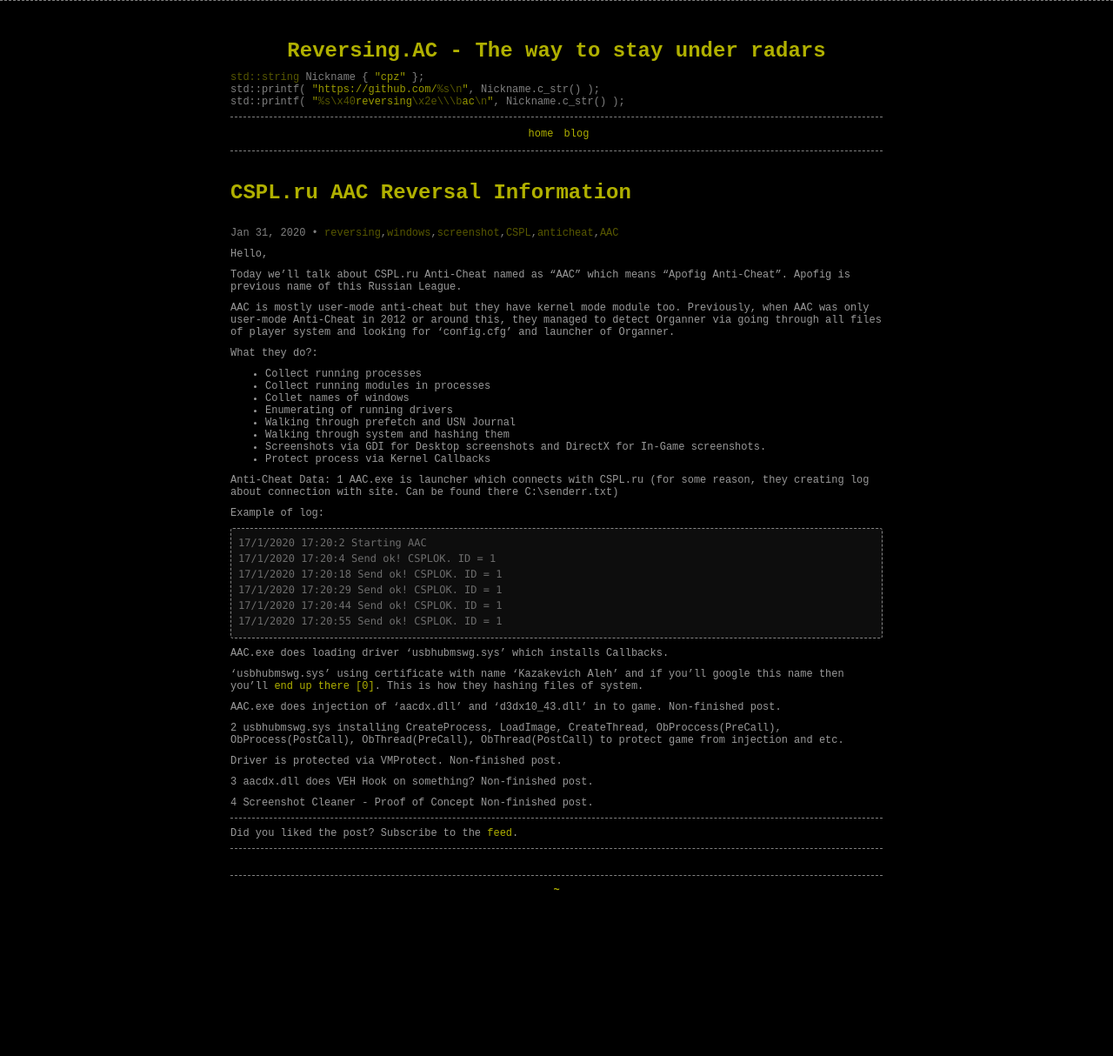
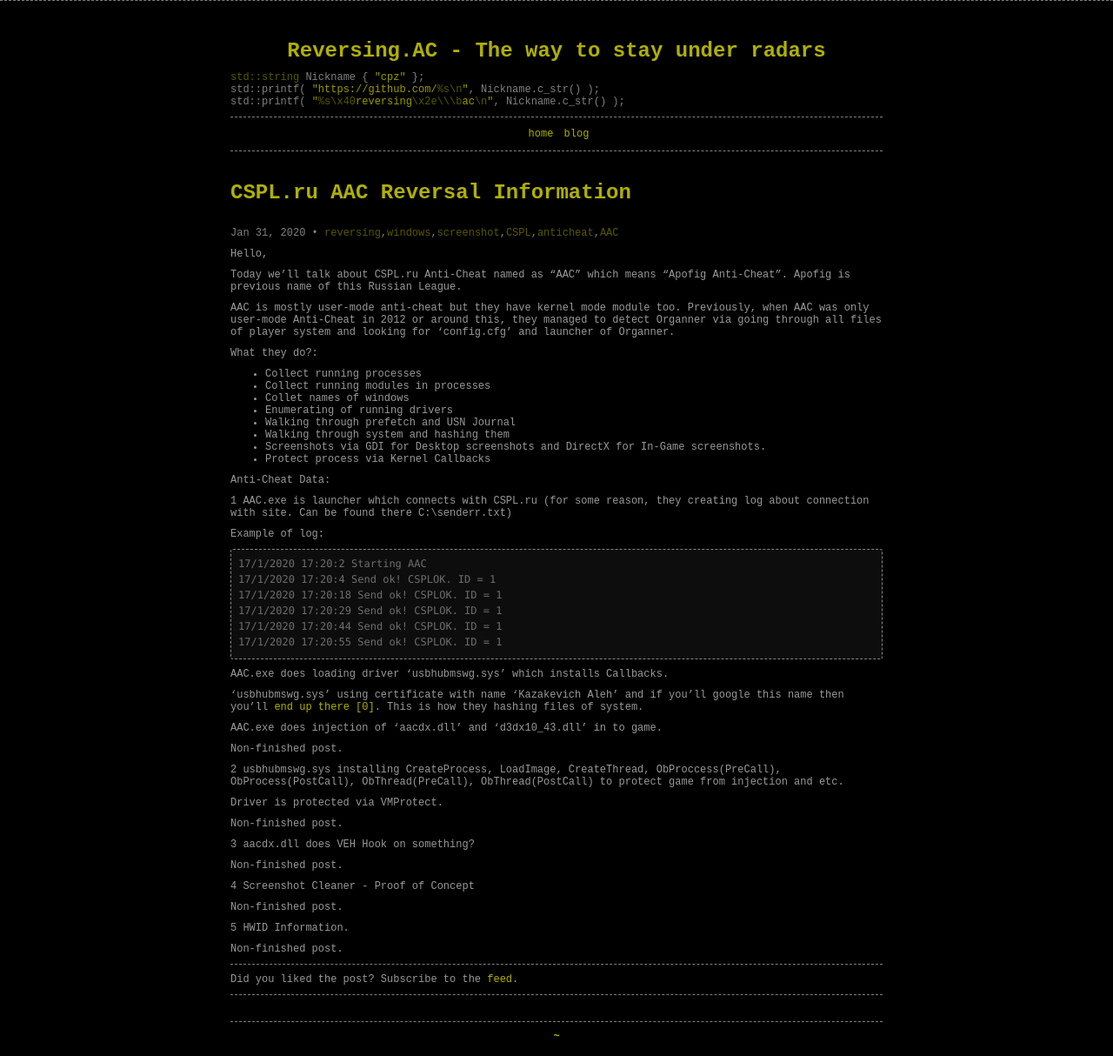
Before and after one commit to cpz/cpz.github.io, a Jekyll site: the page built from _posts/2020/2020-01-01-CSPL-AAC-Reversal-Information.md, in a window 1280 px wide. Shown: the whole page at 87% size. Built offline with Jekyll 4.4.1, drawn with Linux system fonts in a browser that asks for light colours; comment, search, counter and statistics services are not loaded; before the commit the page ends 1046 px from its top, so only the background shows below that.

Commit message:
Update 2020-01-01-CSPL-AAC-Reversal-Information.md

```diff
--- a/_posts/2020/2020-01-01-CSPL-AAC-Reversal-Information.md
+++ b/_posts/2020/2020-01-01-CSPL-AAC-Reversal-Information.md
@@ -31,6 +31,7 @@ What they do?:
 * Protect process via Kernel Callbacks
 
 Anti-Cheat Data:
+
 1 AAC.exe is launcher which connects with CSPL.ru (for some reason, they creating log about connection with site. Can be found there C:\senderr.txt)
 
 Example of log:
@@ -49,17 +50,25 @@ AAC.exe does loading driver 'usbhubmswg.sys' which installs Callbacks.
 'usbhubmswg.sys' using certificate with name 'Kazakevich Aleh' and if you'll google this name then you'll [end up there \[0\]][0]. This is how they hashing files of system.
 
 AAC.exe does injection of 'aacdx.dll' and 'd3dx10_43.dll' in to game.
+
 Non-finished post.
 
 2 usbhubmswg.sys installing CreateProcess, LoadImage, CreateThread, ObProccess(PreCall), ObProcess(PostCall), ObThread(PreCall), ObThread(PostCall) to protect game from injection and etc.
 
 Driver is protected via VMProtect.
+
 Non-finished post.
 
 3 aacdx.dll does VEH Hook on something?
+
 Non-finished post.
 
 4 Screenshot Cleaner - Proof of Concept
+
+Non-finished post.
+
+5 HWID Information.
+
 Non-finished post.
 
 [0]: http://www.cyberforum.ru/beta-testing/thread1207634.html
```
